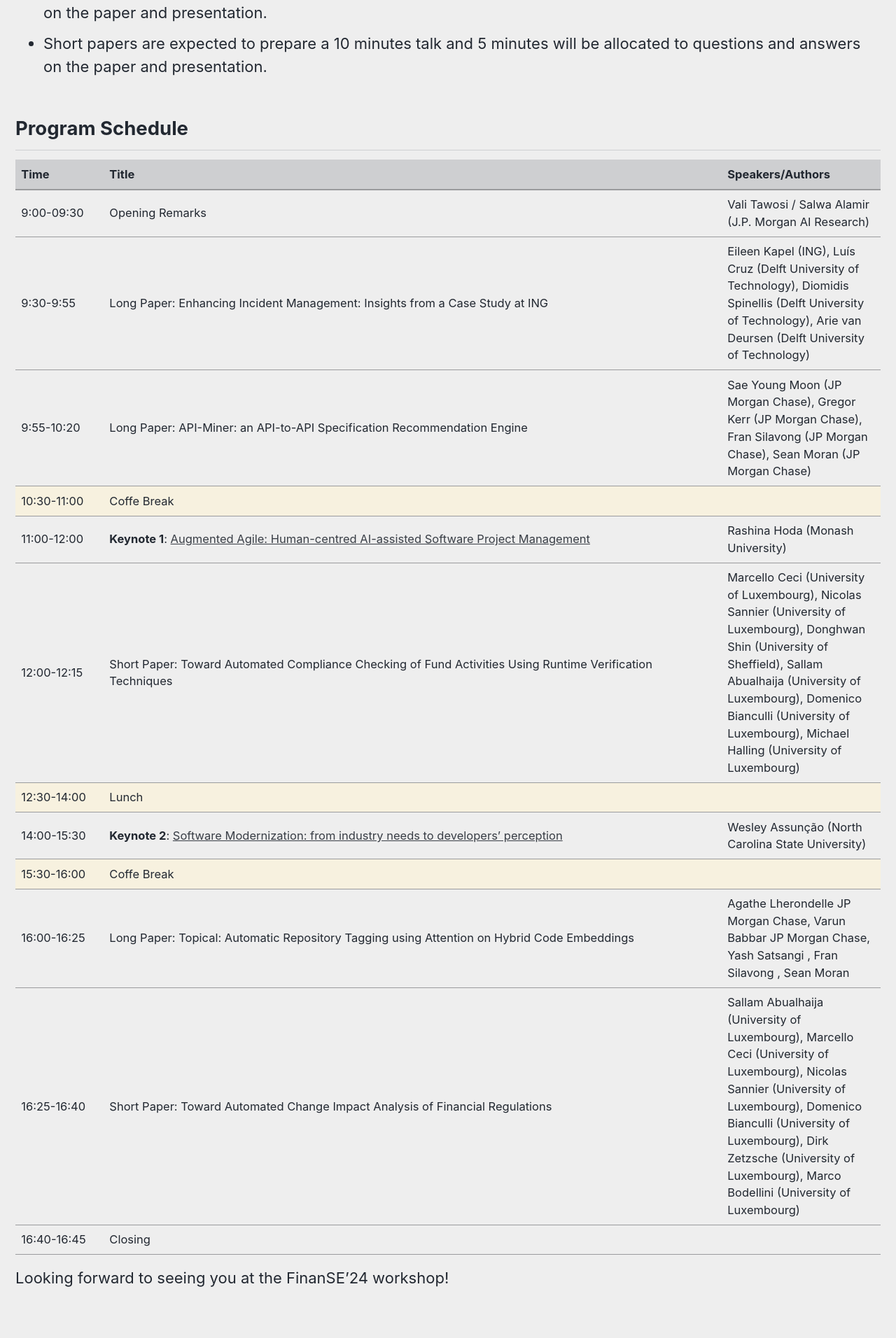
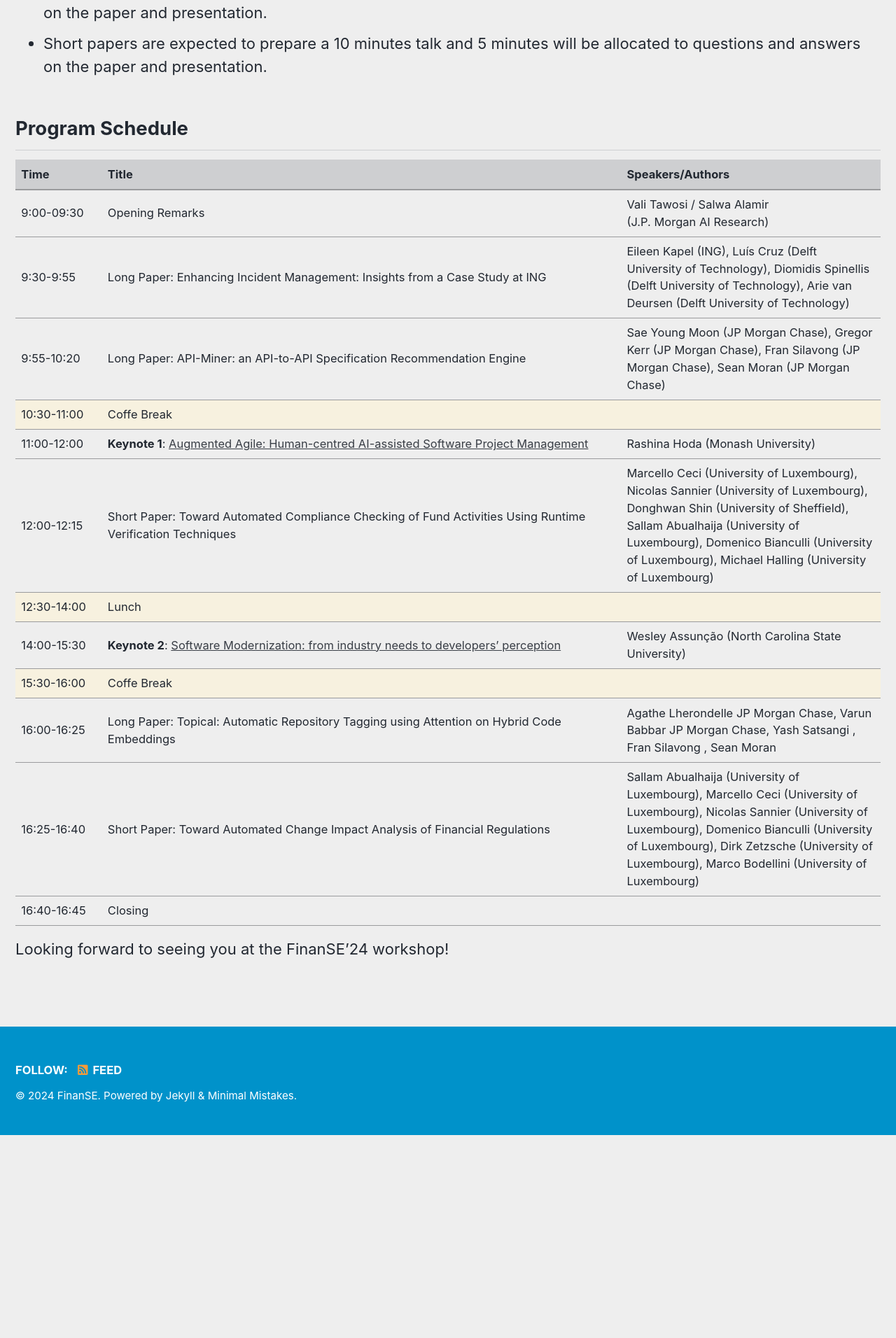
Before and after one commit to finanse24/finanse24.github.io, a Jekyll site: the page built from _pages/schedule.md, in a window 1280 px wide. Shown: the part 492-2404 px from the top of the page at 70% size. Built offline with Jekyll 4.4.1, drawn with Linux system fonts in a browser that asks for light colours; cached includes are drawn as plain includes; after the commit the page ends 2114 px from its top, so only the background shows below that.

Commit message:
schedule update

```diff
--- a/_pages/schedule.md
+++ b/_pages/schedule.md
@@ -17,8 +17,8 @@ The FinanSE'24 workshop is co-located with ICSE'24 conference in Lisbon, Portuga
 <table>
 <colgroup>
     <col width="10%" />
-    <col width="70%" />
-    <col width="18%" />
+    <col width="60%" />
+    <col width="30%" />
 </colgroup>
 <thead>
     <tr class="header">
```
